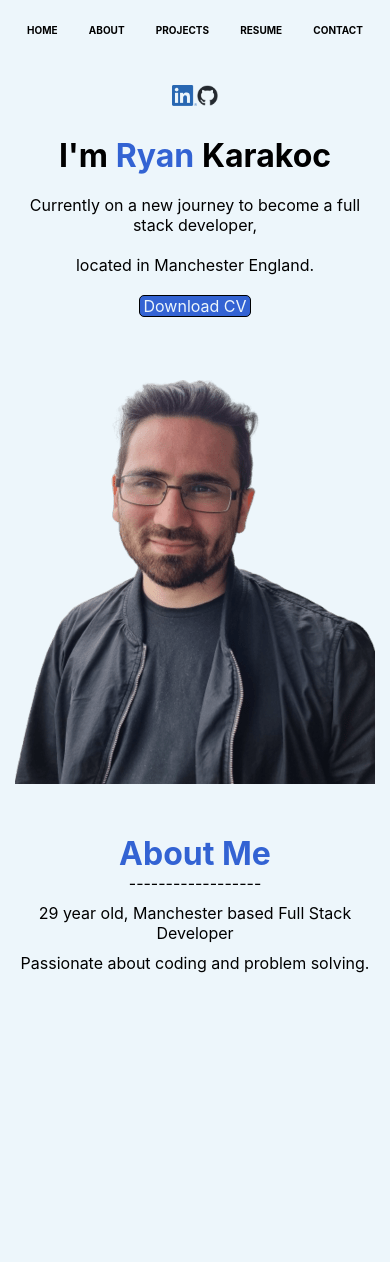
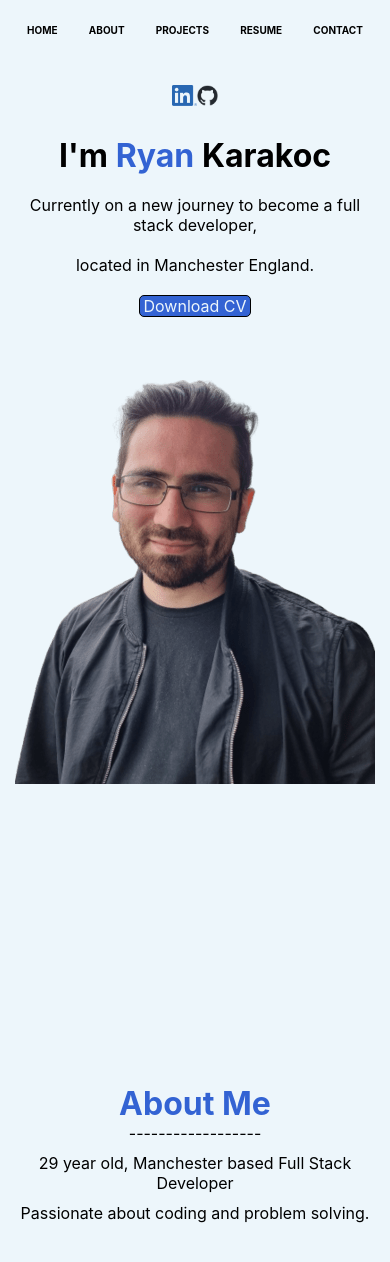
Before and after one commit to RyanKarakoc/portfolio, a React (Create React App) app: page / in a window 390 px wide. Shown: the top 1262 px of the page. Before the commit the page ends 1023 px from the top, so only its background shows below. Built offline with nearby package versions, Linux system fonts and the light colour scheme.

Commit message:
added hover over option for Download CV

```diff
--- a/src/App.css
+++ b/src/App.css
@@ -21,6 +21,7 @@ body {
   }
   #nav:hover {
     color: rgb(51, 99, 211);
+    cursor: pointer;
   }
 
   .logos {
@@ -95,8 +96,8 @@ body {
   }
 
   .aboutMe {
-    margin-top: 50px;
-    margin-bottom: 50px;
+    margin-top: 300px;
+    margin-bottom: 300px;
     text-align: center;
     color: rgb(51, 99, 211);
   }
@@ -143,6 +144,7 @@ body {
     font-size: 15px;
   }
   #nav:hover {
+    cursor: pointer;
     color: rgb(51, 99, 211);
   }
 
@@ -204,6 +206,9 @@ body {
   .buttonContainer {
     margin-top: 20px;
   }
+  .buttonContainer:hover {
+    cursor: pointer;
+  }
 
   .CvButton {
     border: 1px solid black;
```
